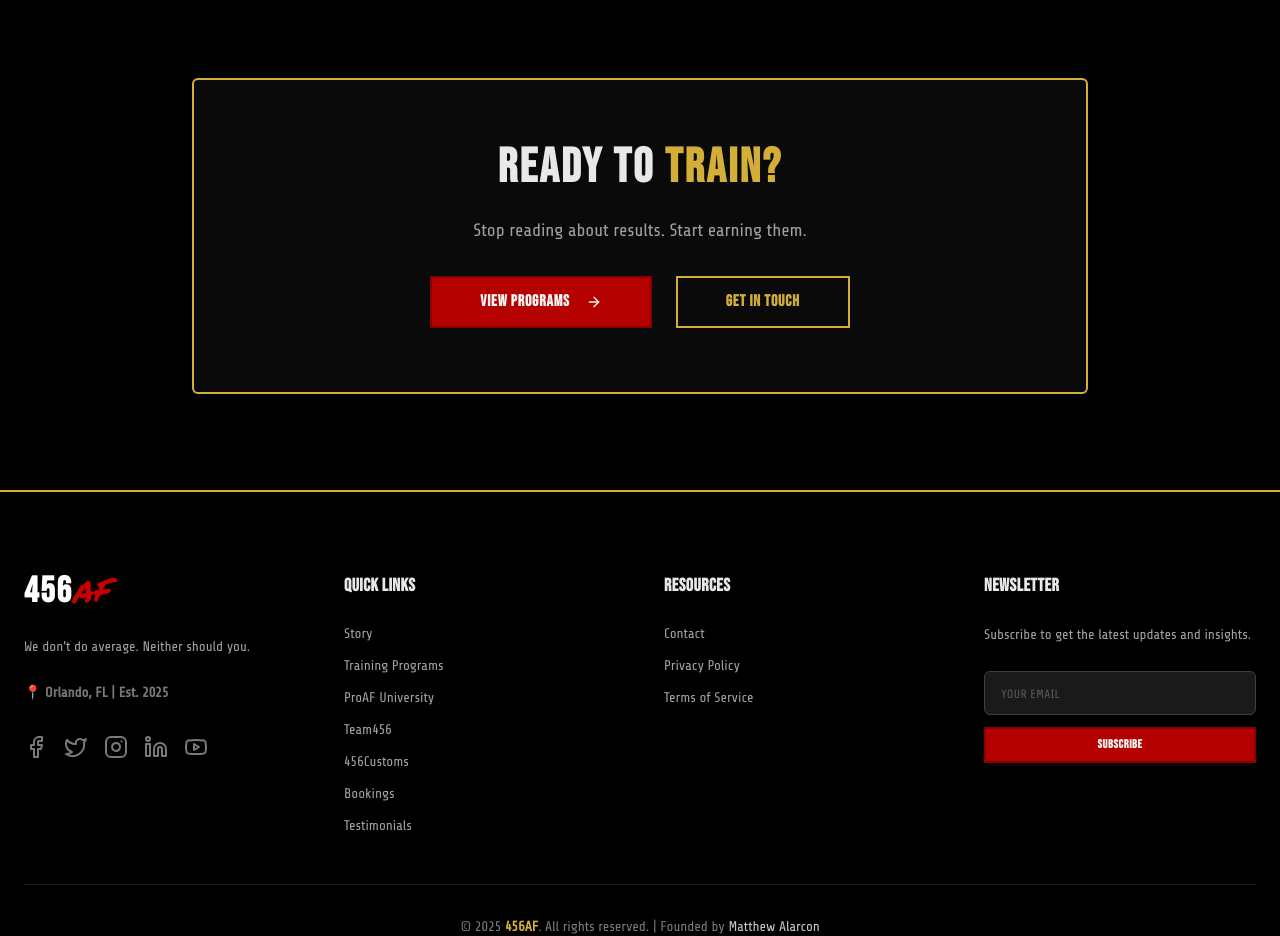
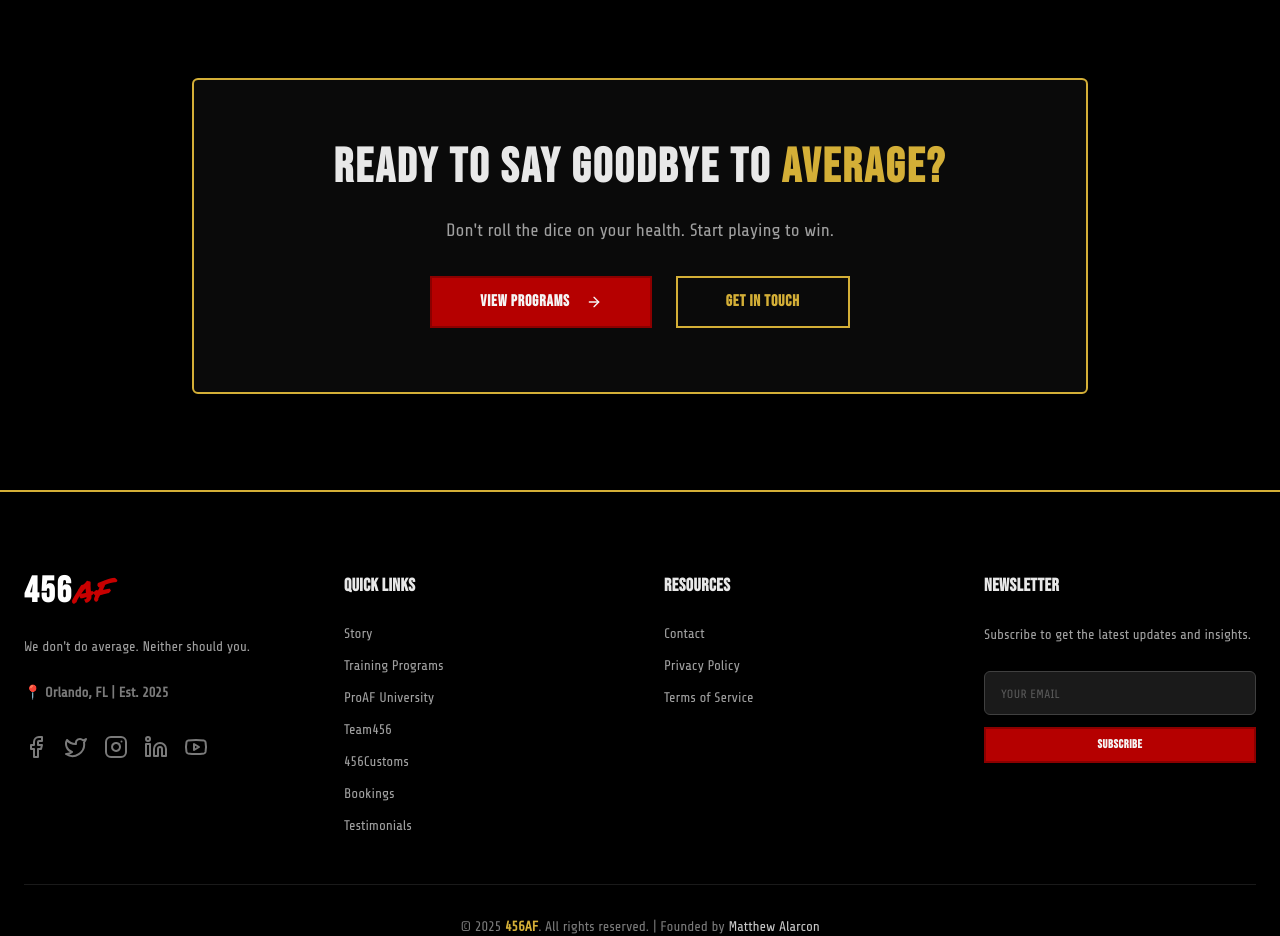
Before and after one commit to ghxstship/scorpion26.10, a Next.js app: page /story in a window 1280 px wide. Shown: the part 2460-3396 px from the top of the page. Built offline with nearby package versions, Linux system fonts and the light colour scheme.

Commit message:
Update CTAs on Story and Testimonials pages
Story: Ready to Say Goodbye to Average?
Testimonials: Stop reading about results. Start earning them.

```diff
--- a/src/app/story/page.tsx
+++ b/src/app/story/page.tsx
@@ -116,10 +116,10 @@ export default function AboutPage() {
         {/* CTA */}
         <div className="mx-auto mt-24 max-w-4xl rounded-sm border-2 border-[var(--gold-600)] bg-[var(--grey-900)] p-12 text-center md:p-16">
           <h2 className="mb-6 font-[family-name:var(--font-bebas)] text-4xl font-black uppercase tracking-wider text-[var(--grey-100)] md:text-5xl">
-            Ready to <span className="text-[var(--gold-600)]">Train?</span>
+            Ready to Say Goodbye to <span className="text-[var(--gold-600)]">Average?</span>
           </h2>
           <p className="mb-8 text-lg text-[var(--grey-300)] max-w-2xl mx-auto">
-            Stop reading about results. Start earning them.
+            Don&apos;t roll the dice on your health. Start playing to win.
           </p>
           <div className="flex flex-col gap-4 sm:flex-row sm:justify-center sm:gap-6">
             <Button size="lg" asChild>
--- a/src/app/testimonials/page.tsx
+++ b/src/app/testimonials/page.tsx
@@ -183,7 +183,7 @@ export default function TestimonialsPage() {
               Ready to Write Your <span className="text-[var(--gold-600)]">Story?</span>
             </h2>
             <p className="text-lg text-[var(--grey-300)] mb-8">
-              Join the athletes who stopped making excuses and started making progress.
+              Stop reading about results. Start earning them.
             </p>
             <Link
               href="/products"
```
